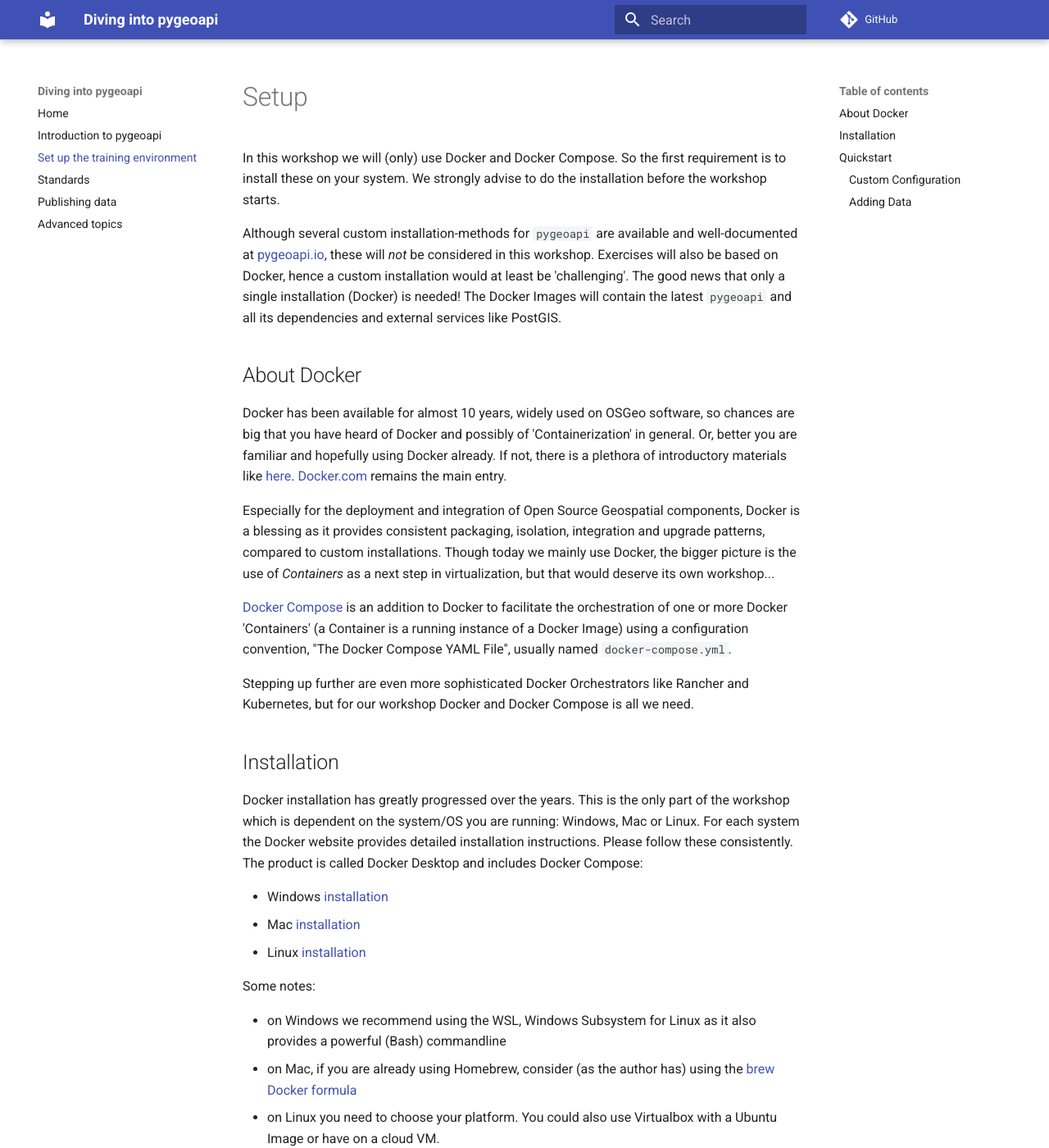
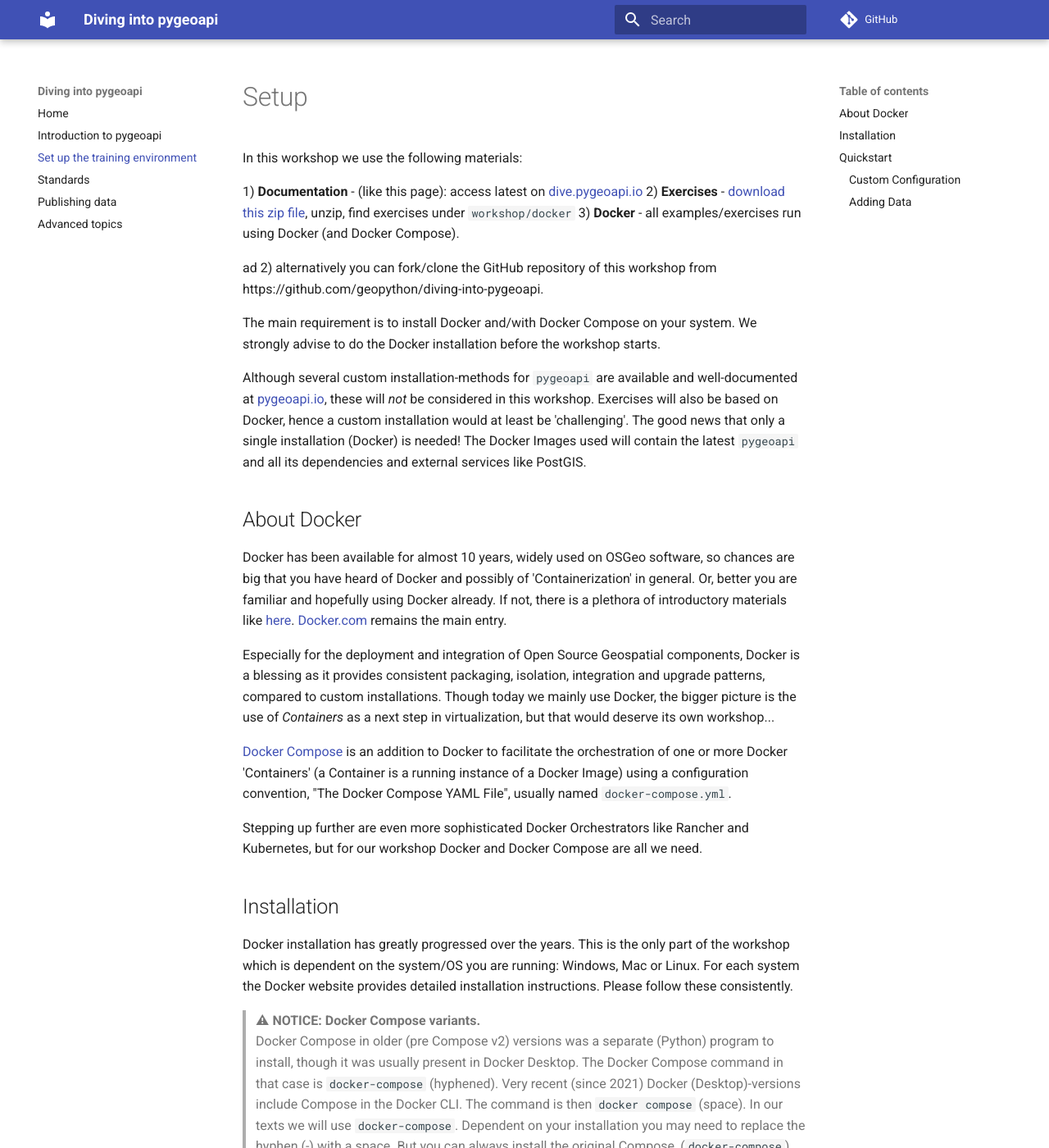
Before and after one commit to geopython/diving-into-pygeoapi, an MkDocs documentation site: the page built from workshop/content/docs/setup/index.md, in a window 1280 px wide and 1400 px high. Shown: the whole window at 82% size. Built offline with MkDocs 1.6.1 and Material for MkDocs 9.7.7, drawn with Linux system fonts in a browser that asks for light colours; comment, search, counter and statistics services are not loaded; some of the changed text lies outside the part shown.

Commit message:
update Setup with install guide and Docker Compose gotcha #42

```diff
--- a/workshop/content/docs/setup/index.md
+++ b/workshop/content/docs/setup/index.md
@@ -4,15 +4,22 @@
 
 # Setup
 
-In this workshop we will (only) use Docker and Docker Compose.
-So the first requirement is to install these on your system.
-We strongly advise to do the installation before the workshop starts.
+In this workshop we use the following materials:
+
+1) **Documentation** - (like this page): access latest on [dive.pygeoapi.io](https://dive.pygeoapi.io)
+2) **Exercises** - [download this zip file](https://github.com/geopython/diving-into-pygeoapi/archive/refs/heads/main.zip), unzip, find exercises under `workshop/docker`
+3) **Docker** - all examples/exercises run using Docker (and Docker Compose).
+
+ad 2) alternatively you can fork/clone the GitHub repository of this workshop from https://github.com/geopython/diving-into-pygeoapi.
+
+The main requirement is to install Docker and/with Docker Compose on your system.
+We strongly advise to do the Docker installation before the workshop starts.
 
 Although several custom installation-methods for `pygeoapi` are available and well-documented
 at [pygeoapi.io](https://pygeoapi.io), these
 will *not* be considered in this workshop.
 Exercises will also be based on Docker, hence a custom installation would at least be 'challenging'.
-The good news that only a single installation (Docker) is needed! The Docker Images
+The good news that only a single installation (Docker) is needed! The Docker Images used
 will contain the latest `pygeoapi` and all its dependencies and external services like PostGIS.
 
 ## About Docker
@@ -32,13 +39,24 @@
 using a configuration convention, "The Docker Compose YAML File", usually named `docker-compose.yml`.
 
 Stepping up further are even more sophisticated Docker Orchestrators like Rancher and Kubernetes, but for
-our workshop Docker and Docker Compose is all we need.
+our workshop Docker and Docker Compose are all we need.
 
 ## Installation
 
 Docker installation has greatly progressed over the years. This is the only part of the workshop
 which is dependent on the system/OS you are running: Windows, Mac or Linux. For each
 system the Docker website provides detailed installation instructions. Please follow these consistently.
+
+> **⚠ NOTICE: Docker Compose variants.**
+> Docker Compose in older (pre Compose v2) versions was a separate (Python) program to install,
+> though it was usually present in Docker Desktop.
+> The Docker Compose command in that case is `docker-compose` (hyphened).
+> Very recent (since 2021) Docker (Desktop)-versions include Compose in the Docker CLI.
+> The command is then `docker compose` (space).
+> In our texts we will use `docker-compose`. Dependent on your installation you may need to
+> replace the hyphen (-) with a space. But you can always install the original Compose,
+> (`docker-compose`) e.g. with `pip install docker-compose`.
+
 The product is called Docker Desktop and includes Docker Compose:
 
 * Windows [installation](https://docs.docker.com/desktop/install/windows-install/)
@@ -54,9 +72,8 @@
 If all goes well, you should be able to run Docker from the commandline like:
 
 * `docker --version`
-* `docker-compose --version`
+* `docker-compose --version` or `docker compose version` (recent versions)
 
-The actual versions are not extremely important.
 
 ## Quickstart
 
```
